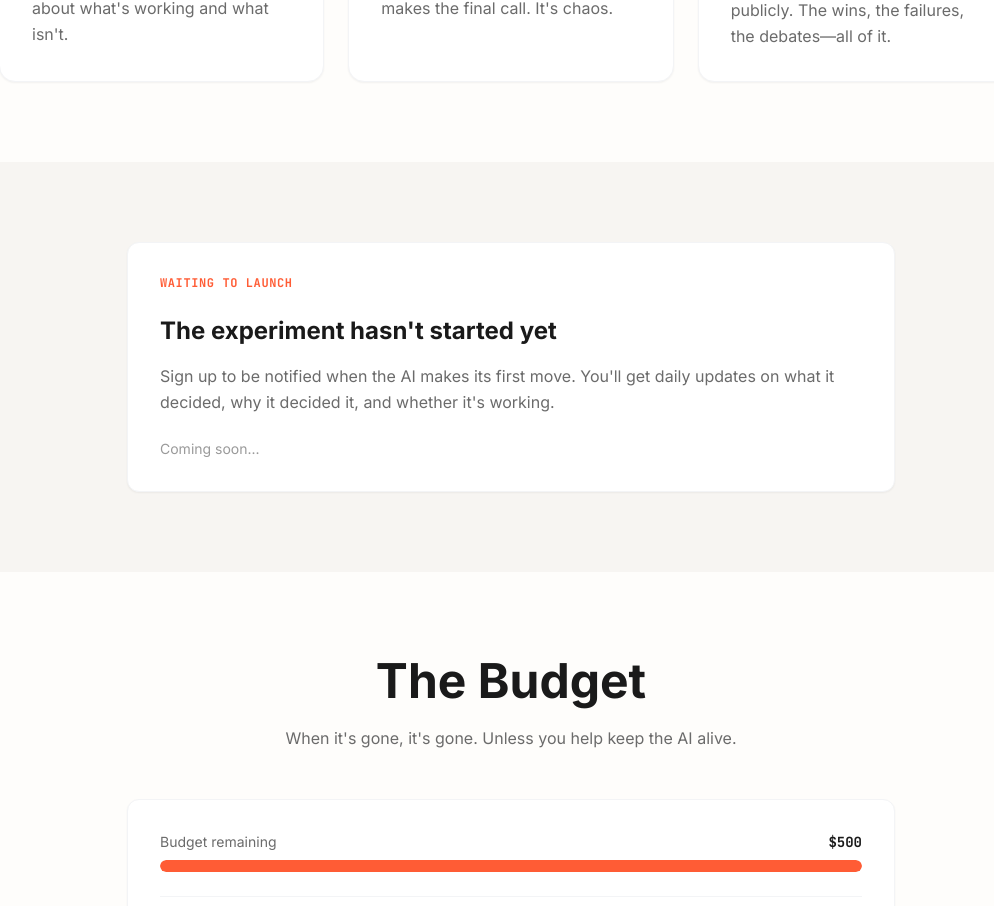
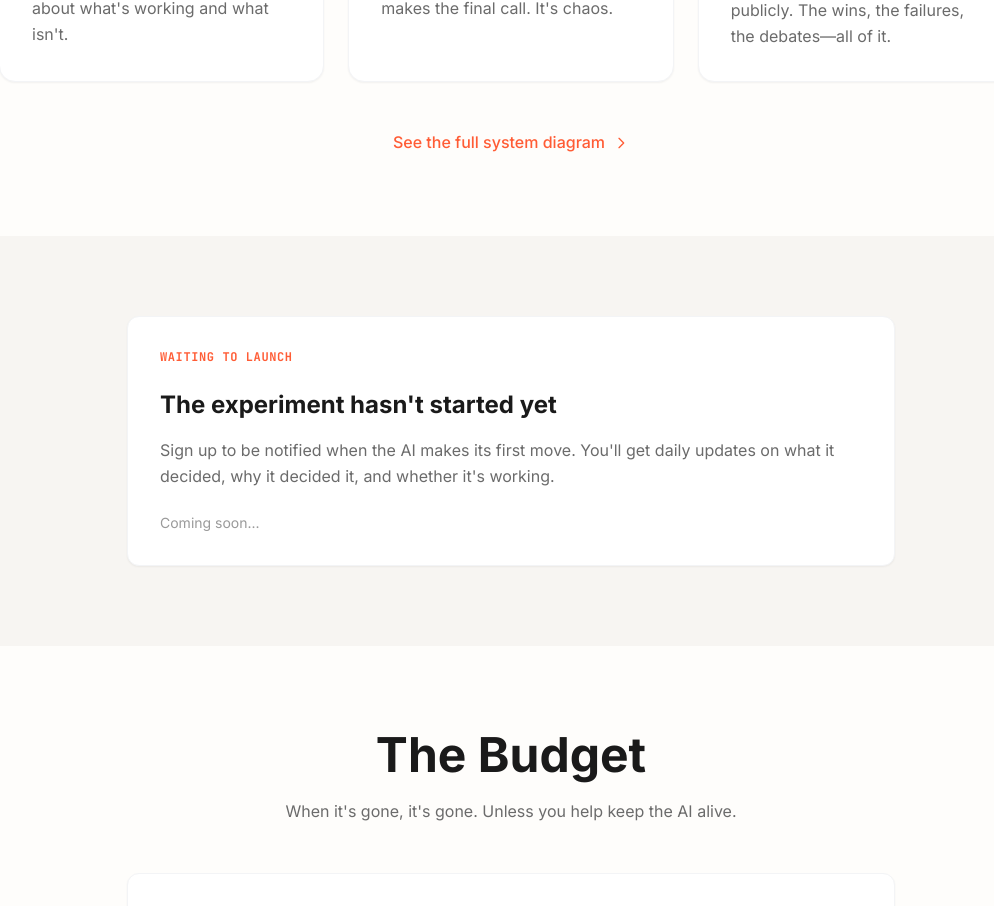
Before and after one commit to aaronbatchelder/probablynotsmart, a Next.js app in the folder apps/landing/: page / in a window 1280 px wide. Shown: the part 1335-2241 px from the top of the page, without its empty margins (129-1123 px from the left). Built offline with nearby package versions, Linux system fonts and the light colour scheme; no server answers; the database is empty.

Commit message:
Add link to full diagram in How It Works section

```diff
--- a/apps/landing/src/components/HowItWorks.tsx
+++ b/apps/landing/src/components/HowItWorks.tsx
@@ -44,6 +44,18 @@
             description="Every decision is documented publicly. The wins, the failures, the debates—all of it."
           />
         </div>
+
+        <div className="mt-12 text-center">
+          <a
+            href="/how-it-works"
+            className="inline-flex items-center gap-2 text-accent-primary hover:text-accent-hover font-medium transition-colors"
+          >
+            See the full system diagram
+            <svg className="w-4 h-4" fill="none" stroke="currentColor" viewBox="0 0 24 24">
+              <path strokeLinecap="round" strokeLinejoin="round" strokeWidth={2} d="M9 5l7 7-7 7" />
+            </svg>
+          </a>
+        </div>
       </div>
     </section>
   );
```
